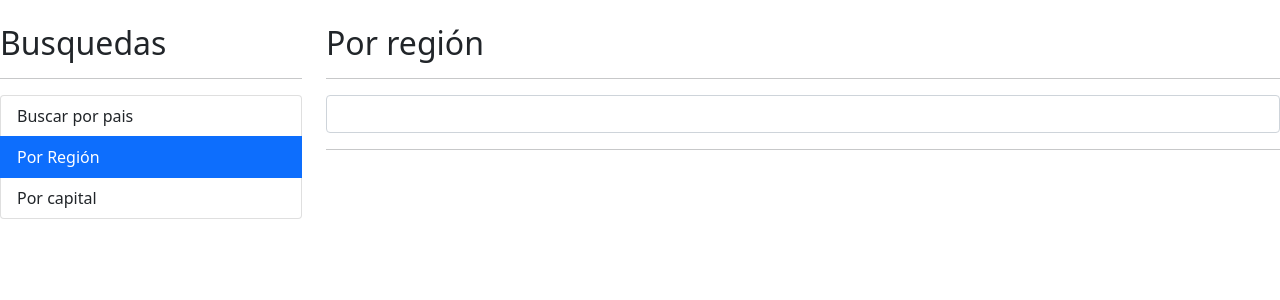
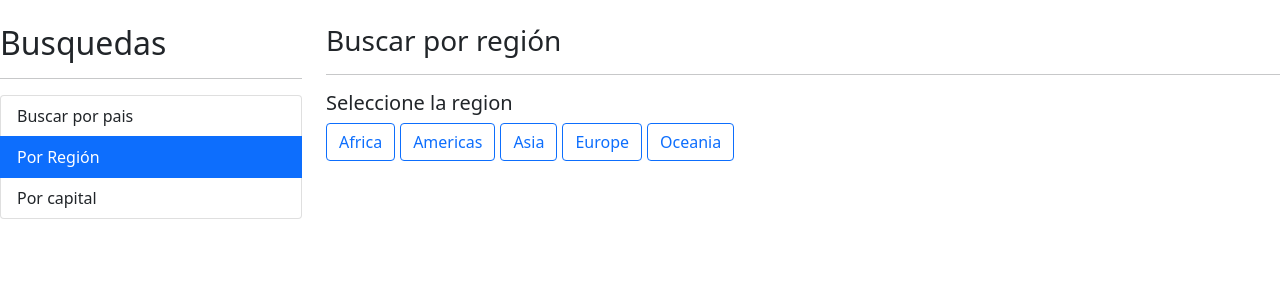
Before and after one commit to facu142/03-paisesApp, an Angular app: page /region in a window 1280 px wide. Shown: the top 300 px of the page. Built offline with nearby package versions, Linux system fonts and the light colour scheme.

Commit message:
agrega ngclass a botones de las regiones

```diff
--- a/src/app/pais/pages/por-region/por-region.component.html
+++ b/src/app/pais/pages/por-region/por-region.component.html
@@ -1,22 +1,39 @@
-<h2>Por región </h2>
+
+<h3>Buscar por región  {{regionActiva | titlecase}} </h3>
 
 <hr>
 
+<h5>Seleccione la region</h5>
+
 <div class="row">
     <div class="col">
-        <app-pais-input
-        (onEnter)="buscar($event)">
-        </app-pais-input>
+
+        <!-- [class.btn-primary]='region == regionActiva'  -->
+        <!--
+            [ngClass]= "{
+            'btn-primary': regionActiva === region,
+            'btn-outline-primary': regionActiva !== region
+        }"-->
+
+
+
+        <button *ngFor="let region of regiones"
+        class="btn btn-outline-primary"
+        [class]=" region == regionActiva ? 'btn-primary' : 'btn-outline-primary' "
+        (click)="activarRegion(region)"
+        >
+            {{region | titlecase}}
+        </button>
     </div>
 </div>
 
-<hr>
-<div *ngIf="hayError" class="alert alert-danger">
-    No se encontró nada con el término "{{termino}}"
-</div>
 
+
+<!--
 <div *ngIf="paises.length > 0 " class="row">
     <div class="col">
         <app-pais-tabla [paises]="paises"></app-pais-tabla>
     </div>
 </div>
+
+-->
--- a/src/app/pais/pages/por-region/por-region.component.ts
+++ b/src/app/pais/pages/por-region/por-region.component.ts
@@ -1,34 +1,39 @@
 import { Component} from '@angular/core';
 import { Country } from '../../interfaces/pais.interface';
-import { PaisService } from "../../services/pais.service";
+import { PaisService } from '../../services/pais.service';
 
 
 @Component({
   selector: 'app-por-region',
   templateUrl: './por-region.component.html',
-  styles: [
+  styles: [`
+
+  button{
+    margin-right: 5px
+  }
+
+  `
   ]
 })
 export class PorRegionComponent  {
 
-  termino: string = '';
-  hayError: boolean = false;
-  paises: Country[] = [];
+  regiones : string[] = ['africa', 'americas', 'asia', 'europe', 'oceania'];
+  //paises : Country[] = ''
 
-  constructor(private PaisService: PaisService) { }
+  regionActiva : string = '';
 
-  buscar(termino : string) {
-    this.hayError = false;
-    this.termino = termino
 
-    this.PaisService.buscarRegion(termino)
-      .subscribe(paises => {
-        this.paises = paises;
-        console.log(paises);
+  constructor ( private paisService : PaisService ) { }
 
-      }, (err) => {
-        this.hayError = true;
-        this.paises = [];
-      });
+  getClaseCss ( region : string ) :string {
+    return region == this.regionActiva ? 'btn-primary' : 'btn-outline-primary'
   }
+
+  activarRegion ( region : string ){
+    this.regionActiva = region
+
+    //TODO Hacer llamado al servicio
+  }
+
+
 }
```
